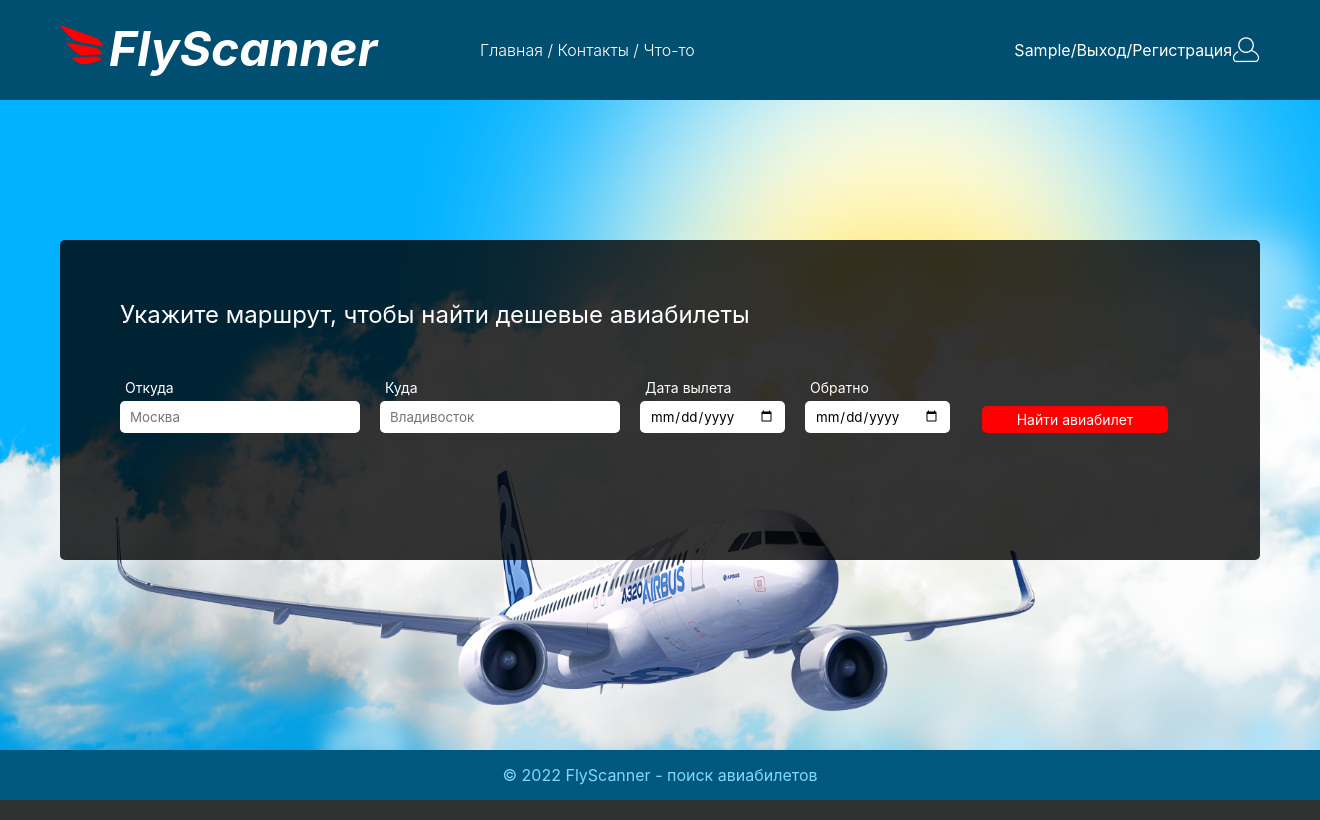
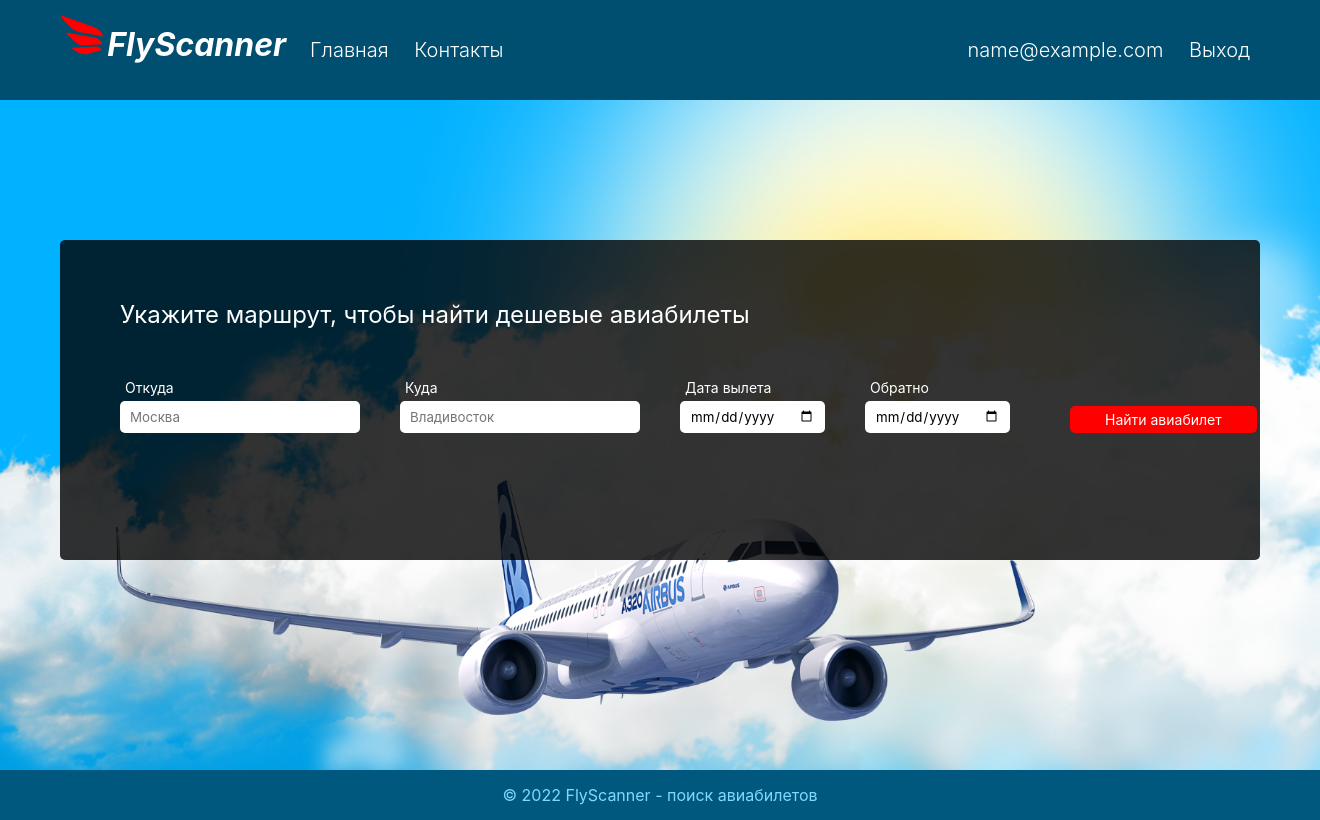
Before and after one commit to forthe94/celestial_annunciator, a Django app: page / in a window 1320 px wide. Run offline with Django 4.2, Linux system fonts and the light colour scheme; the visitor is signed in with stand-in values (Sample User, id 1).

Commit message:
Небольшие изменения по верстке и исправлена ошибка вывода времени прибытия

```diff
--- a/authapp/templates/authapp/base.html
+++ b/authapp/templates/authapp/base.html
@@ -1,4 +1,3 @@
-
 {% load static %}
 
 <!DOCTYPE html>
--- a/static/css/style.css
+++ b/static/css/style.css
@@ -1,9 +1,4 @@
-{
-%
-load
-static
-%
-}
+{% load static %}
 
 * {
     margin: 0;
@@ -15,9 +10,8 @@
 body {
     display: flex;
     flex-direction: column;
+    background: #00B2FF;
     min-height: 100vh;
-    background: #00B2FF;
-
 }
 
 header {
@@ -32,8 +26,16 @@
 }
 
 main {
-    height: calc(100vh - 500px);
-    padding: 140px 60px 0px 60px;
+    height: 100%;
+    padding: 0px;
+    flex-grow: 1;
+    width: auto;
+
+}
+
+.content {
+    height: 100%;
+    padding: 140px 60px 210px 60px;
     flex-grow: 1;
     width: auto;
 
@@ -41,8 +43,8 @@
     background-repeat: no-repeat;
     background-position: center;
     background-size: cover;
+
 }
-
 main div h2 {
     font-weight: 400;
     font-size: 24px;
@@ -57,6 +59,7 @@
     flex-shrink: 0;
     height: 50px;
     background: black;
+    position: relative;
 }
 
 footer p {
@@ -65,10 +68,9 @@
 
 .logo {
     flex: 0 0 15em;
-    height: 50px;
+    height: 70px;
     font-style: italic;
     font-weight: 800;
-    font-size: 24px;
     line-height: 44px;
 }
 
@@ -87,10 +89,9 @@
 }
 
 .menu {
-    padding-left: 60px;
     font-weight: 300;
-    font-size: 16px;
-    line-height: 17px;
+    font-size: 20px;
+    line-height: 50px;
 }
 
 .menu a, .menu a:visited {
@@ -98,16 +99,22 @@
     color: white;
 }
 
+.menu li {
+    display: inline;
+    padding: 10px
+}
+
 .login {
     display: flex;
-    align-items: center;
-    flex: 0;
+    font-weight: 300;
+    font-size: 20px;
+    line-height: 50px;
+    text-align: right;
 }
 
-.login a {
-    display: flex;
-    align-items: center;
-    justify-content: end;
+.login li {
+    display: inline;
+    padding: 10px
 }
 
 .login a:hover, .menu a:hover {
@@ -137,10 +144,11 @@
     display: flex;
     align-items: center;
     padding-top: 50px;
+
 }
 
 .search_form div {
-    padding-right: 20px;
+    padding-right: 40px;
     display: flex;
     flex-direction: column;
 }
--- a/static/js/utilities.js
+++ b/static/js/utilities.js
@@ -5,10 +5,10 @@
             id: item.id,
             validatingAirlineCodes: item.validatingAirlineCodes[0],
             duration: utilities.durationParser(item.itineraries[0].duration),
-            segmentsLength: item.itineraries[0].segments.length,
+            segmentsLength: item.itineraries[0].segments.length-1,
             segments: item.itineraries[0].segments,
             startTime: utilities.getStartTime(item.itineraries[0].segments),
-            endTime: utilities.getStartTime(item.itineraries[0].segments),
+            endTime: utilities.getEndTime(item.itineraries[0].segments),
             numberOfBookableSeats: item.numberOfBookableSeats,
             total: item.price.total,
             grandTotal: item.price.grandTotal,
@@ -46,7 +46,7 @@
     },
     listCard: (args, listCard) => {
         const {
-            data,
+            data
         } = args
         console.log(args)
         let list = ""
@@ -70,10 +70,6 @@
         return utilities.getDateTime(segments[0].departure.at)
     },
     getEndTime(segments) {
-        let dateTime = '';
-        segments.forEach(item => {
-            dateTime = utilities.getDateTime(item.arrival.at);
-        })
-        return dateTime;
+        return utilities.getDateTime(segments[0].arrival.at);
     }
 }
--- a/templates/celestial_annucator/includes/header.html
+++ b/templates/celestial_annucator/includes/header.html
@@ -1,33 +1,26 @@
 {% load static %}
 
 <header>
-    <div class="logo"><a href="/"><img src={% static "img/wing.svg" %}>
+    <div class="logo"><a href="/"><img src="{% static 'img/wing.svg' %}">
         <h1>FlyScanner</h1></a></div>
     <div class="menu">
-        <a href="/">Главная</a> /
-        <a href="/">Контакты</a> /
-        <a href="/">Что-то</a>
+        <ul class="menu-bar>">
+            <li><a href="/">Главная</a></li>
+            <li><a href="/">Контакты</a></li>
+        </ul>
     </div>
     <div class="login">
-        <p>
+        <ul class="login-bar">
             {% if user.is_authenticated %}
-                <a href="{% url 'auth:edit' %}">
-                    {{ user.first_name|default:"User"|capfirst }}
-                </a>
+                <li><a href="{% url 'auth:edit' %}">
+                        {{ user.email }} </a>
+                </li>
+                <li><a href="{% url 'auth:logout' %}">Выход</a></li>
+
+            {% else %}
+                <li><a href="{% url 'auth:login' %}">Вход</a></li>
+                <li><a href="{% url 'auth:register' %}">Регистрация</a></li>
             {% endif %}
-        </p>
-        /
-        <p>
-            {% if user.is_authenticated %}
-                <a href="{% url 'auth:logout' %}">Выход</a>
-            {% else %}
-                <a href="{% url 'auth:login' %}">Вход</a>
-            {% endif %}
-        </p>
-        /
-        <p>
-            <a href="{% url 'auth:register' %}">Регистрация</a>
-        </p>
-        <img src={% static "img/Login.png" %}>
+        </ul>
     </div>
 </header>
--- a/templates/celestial_annucator/main.html
+++ b/templates/celestial_annucator/main.html
@@ -11,6 +11,7 @@
 
 {% block content %}
 <main>
+    <div class="content">
     <div class="search_content">
         <h2>Укажите маршрут, чтобы найти дешевые авиабилеты</h2>
         {% csrf_token %}
@@ -44,6 +45,8 @@
             </div>
         </form>
     </div>
+    </div>
+    <div id="outputSearch"></div>
 </main>
-    <div id="outputSearch"></div>
+
 {% endblock %}
```
